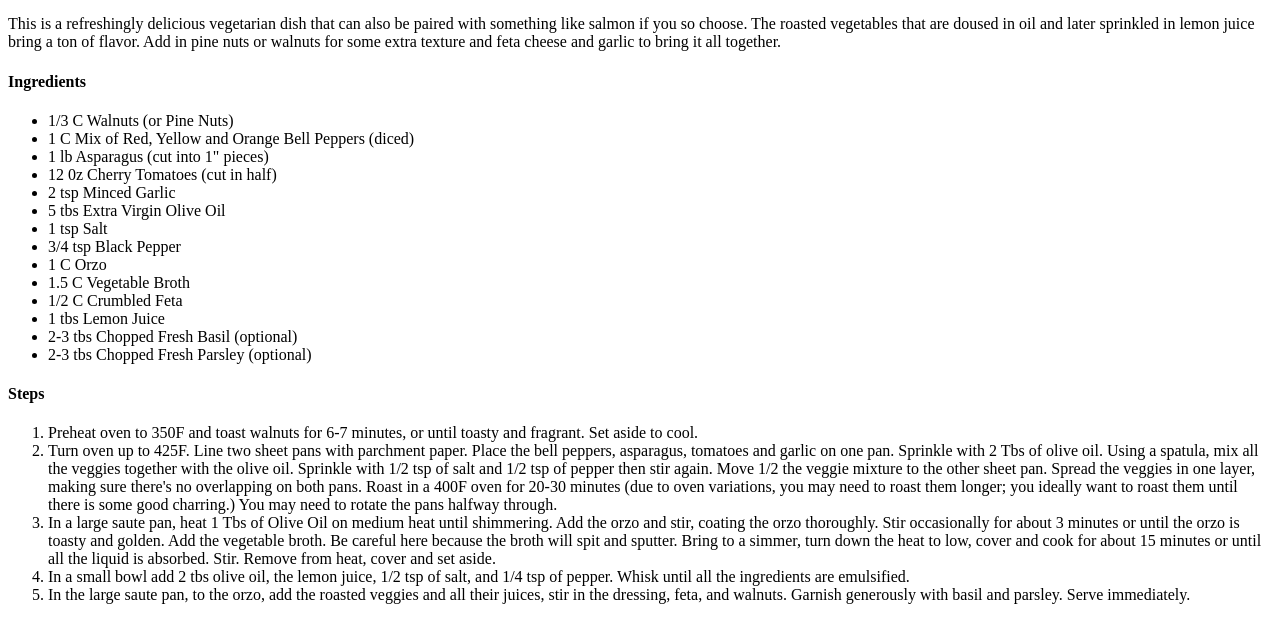
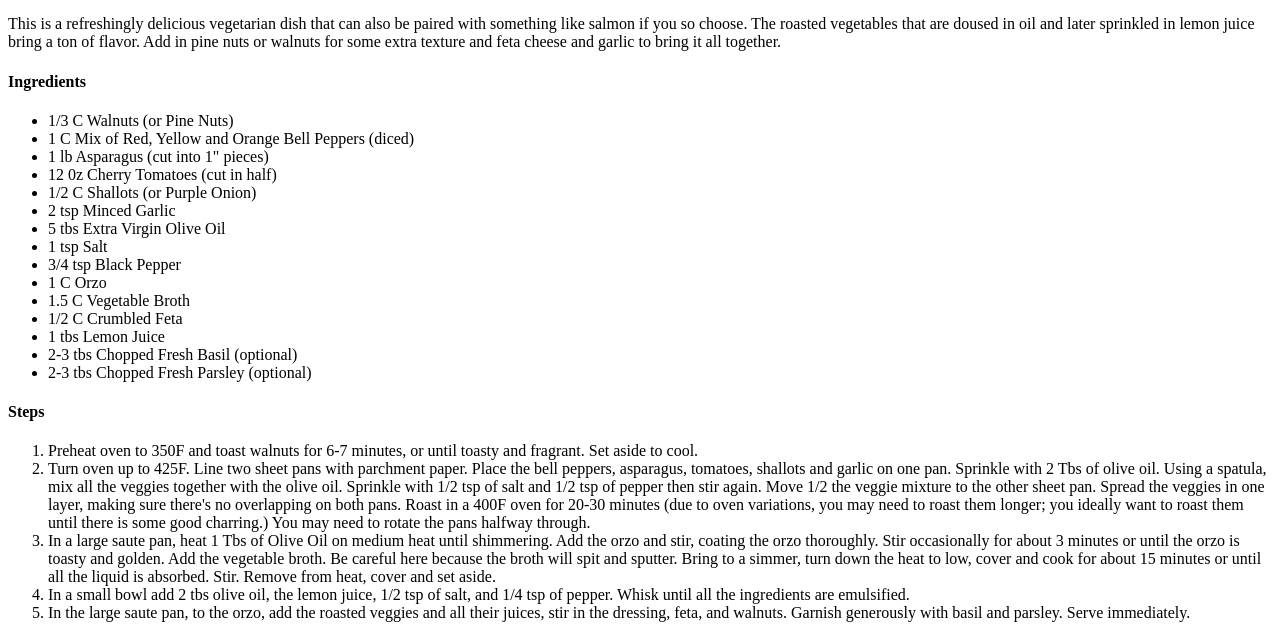
Before and after one commit to CarlStro/odin_recipes, a plain HTML site: page recipes/orzo.html in a window 1280 px wide. Shown: the part 428-1066 px from the top of the page. Drawn offline with Linux system fonts and the light colour scheme.

Commit message:
Update ingredient and instructions in orzo.html

```diff
--- a/recipes/orzo.html
+++ b/recipes/orzo.html
@@ -24,6 +24,7 @@
         <li>1 C Mix of Red, Yellow and Orange Bell Peppers (diced)</li>
         <li>1 lb Asparagus (cut into 1" pieces)</li>
         <li>12 0z Cherry Tomatoes (cut in half)</li>
+        <li>1/2 C Shallots (or Purple Onion)</li>
         <li>2 tsp Minced Garlic</li>
         <li>5 tbs Extra Virgin Olive Oil</li>
         <li>1 tsp Salt</li>
@@ -39,7 +40,7 @@
     <h4>Steps</h4>
     <ol>
         <li>Preheat oven to 350F and toast walnuts for 6-7 minutes, or until toasty and fragrant. Set aside to cool.</li>
-        <li>Turn oven up to 425F. Line two sheet pans with parchment paper. Place the bell peppers, asparagus, tomatoes and garlic
+        <li>Turn oven up to 425F. Line two sheet pans with parchment paper. Place the bell peppers, asparagus, tomatoes, shallots and garlic
             on one pan. Sprinkle with 2 Tbs of olive oil. Using a spatula, mix all the veggies together with the olive oil. Sprinkle with
             1/2 tsp of salt and 1/2 tsp of pepper then stir again. Move 1/2 the veggie mixture to the other sheet pan. Spread the veggies in one layer,
             making sure there's no overlapping on both pans. Roast in a 400F oven for 20-30 minutes (due to oven variations, you may need to roast them longer;
```
